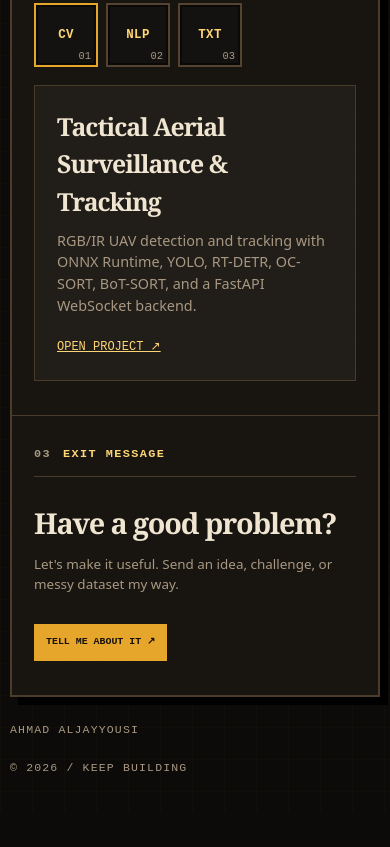
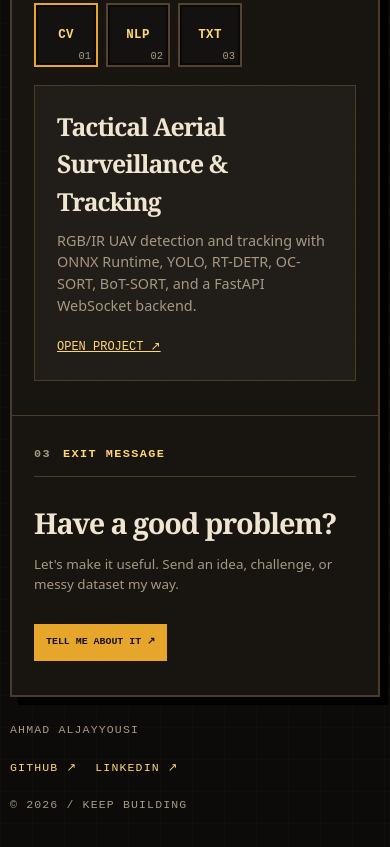
Before and after one commit to Jayousi7/Jayousi7.github.io, a plain HTML site: page index.html in a window 390 px wide. Shown: the part 1097-1944 px from the top of the page. Before the commit the page ends 1909 px from the top, so only its background shows below. Drawn offline with Linux system fonts and the light colour scheme.

Commit message:
added linkedin and github in footer

```diff
--- a/css/style.css
+++ b/css/style.css
@@ -84,7 +84,10 @@ h1 { max-width: 600px; margin-top: 10px; color: var(--text); font-size: clamp(3r
 .project-display a { color: var(--honey-light); font-size: 0.75rem; }
 .contact-row { display: flex; align-items: end; justify-content: space-between; gap: 30px; padding-top: 24px; }
 .contact-row h2 { font-size: clamp(1.8rem, 4vw, 3rem); }
-.footer { padding: 24px 0 8px; }
+.footer { align-items: center; padding: 24px 0 8px; }
+.footer-links { display: flex; gap: 18px; }
+.footer-links a { color: var(--honey-light); font-size: 0.72rem; text-decoration: none; }
+.footer-links a:hover { color: var(--text); }
 
 @media (max-width: 720px) {
   .inventory-shell { width: min(100% - 20px, 1050px); padding-top: 16px; }
@@ -97,7 +100,7 @@ h1 { max-width: 600px; margin-top: 10px; color: var(--text); font-size: clamp(3r
   .stats-grid { grid-template-columns: 1fr; }
   .inventory-section { padding: 30px 22px 34px; }
   .contact-row { align-items: flex-start; flex-direction: column; }
-  .footer { flex-direction: column; }
+  .footer { align-items: flex-start; flex-direction: column; }
 }
 
 @media (max-width: 430px) {
--- a/index.html
+++ b/index.html
@@ -82,7 +82,14 @@
       </section>
     </section>
 
-    <footer class="footer">AHMAD ALJAYYOUSI <span>© 2026 / KEEP BUILDING</span></footer>
+    <footer class="footer">
+      <span>AHMAD ALJAYYOUSI</span>
+      <nav class="footer-links" aria-label="Social links">
+        <a href="https://github.com/Jayousi7" target="_blank" rel="noopener noreferrer">GITHUB ↗</a>
+        <a href="https://www.linkedin.com/in/jayousi7/" target="_blank" rel="noopener noreferrer">LINKEDIN ↗</a>
+      </nav>
+      <span>© 2026 / KEEP BUILDING</span>
+    </footer>
   </main>
   <script src="js/script.js"></script>
 </body>
```
